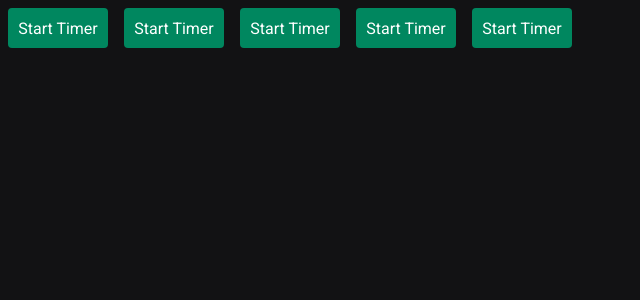
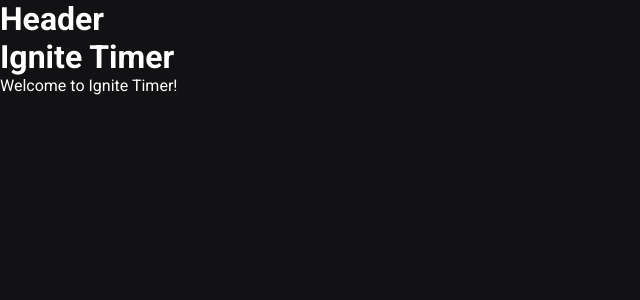
Before and after one commit to Orlandovpjunior/aprofundando_hooks, a React (Vite) app in the folder ignite-timer/: page / in a window 1280 px wide. Shown: the top 300 px of the page, without its empty margins (0-640 px from the left). Built offline with nearby package versions, Linux system fonts and the light colour scheme.

Commit message:
feat: Implementar o router e default layout

```diff
--- a/ignite-timer/package.json
+++ b/ignite-timer/package.json
@@ -12,6 +12,7 @@
   "dependencies": {
     "react": "^19.0.0",
     "react-dom": "^19.0.0",
+    "react-router-dom": "^7.5.1",
     "styled-components": "^6.1.17"
   },
   "devDependencies": {
--- a/ignite-timer/src/App.tsx
+++ b/ignite-timer/src/App.tsx
@@ -1,19 +1,17 @@
-import { Button } from "./components/Button";
-
 import { ThemeProvider } from "styled-components";
 import { defaultTheme } from "./styles/themes/default";
 import { GlobalStyle } from "./styles/global";
+import { Router } from "./Router";
+import { BrowserRouter } from "react-router-dom";
 
 export function App() {
 
   return (
     <>
       <ThemeProvider theme={defaultTheme}>
-        <Button variant="primary"/>
-        <Button variant="secondary"/>
-        <Button variant="success"/>
-        <Button variant="danger"/>
-        <Button />
+        <BrowserRouter>
+          <Router/>
+        </BrowserRouter>
         <GlobalStyle />
       </ThemeProvider>
     </>
--- /dev/null
+++ b/ignite-timer/src/Router.tsx
@@ -0,0 +1,15 @@
+import { Route, Routes } from "react-router-dom"
+import { Home } from "./pages/Home"
+import { History } from "./pages/History"
+import DefaultLayout from "./layouts/DefaultLayout"
+
+export function Router(){
+    return(
+        <Routes>
+            <Route path="/" element={<DefaultLayout/>}>
+                <Route path="/" element={<Home/>} />
+                <Route path="/history" element={<History/>} />
+            </Route>
+        </Routes>
+    )
+}
--- a/ignite-timer/src/components/Button.styles.ts
+++ /dev/null
@@ -1,27 +0,0 @@
-import styled, {css} from "styled-components";
-
-export type ButtonVariant = 'primary' | 'secondary' | 'danger' | 'success';
-
-interface ButtonContainerProps {
-    variant: ButtonVariant;
-}
-
-const buttonVariants = {
-    primary: 'purple',
-    secondary: 'orange',
-    success: 'green',
-    danger: 'red',
-};
-
-export const ButtonContainer = styled.button<ButtonContainerProps>`
-    width: 100px;
-    height: 40px;
-    border-radius: 4px;
-    border: 0;
-    margin: 8px;
-
-    background-color: ${props => props.theme['green-500']};
-    color:${props => props.theme.white};
-
-    // ${props => css`background-color: ${buttonVariants[props.variant]};`}
-`
--- a/ignite-timer/src/components/Button.tsx
+++ /dev/null
@@ -1,12 +0,0 @@
-import { ButtonContainer, ButtonVariant } from './Button.styles';
-interface ButtonProps {
-    variant?:ButtonVariant;
-}
-
-export function Button({variant = 'primary'}: ButtonProps) {
-    return (
-        <ButtonContainer variant={variant}>
-            Start Timer
-        </ButtonContainer>
-    )
-}
--- /dev/null
+++ b/ignite-timer/src/components/Header.tsx
@@ -0,0 +1,7 @@
+export function Header() {
+  return (
+    <header>
+      <h1>Header</h1>
+    </header>
+  );
+}
--- /dev/null
+++ b/ignite-timer/src/layouts/DefaultLayout.tsx
@@ -0,0 +1,11 @@
+import { Outlet } from "react-router-dom";
+import { Header } from "../components/Header";
+
+export default function DefaultLayout() {
+    return (
+        <div>
+            <Header />
+            <Outlet />
+        </div>
+    );
+}
--- /dev/null
+++ b/ignite-timer/src/pages/History.tsx
@@ -0,0 +1,10 @@
+
+
+export function History() {
+    return (
+        <div>
+            <h1>History</h1>
+            <p>Welcome to Ignite Timer History!</p>
+        </div>
+    );
+}
--- /dev/null
+++ b/ignite-timer/src/pages/Home.tsx
@@ -0,0 +1,10 @@
+
+
+export function Home() {
+    return (
+        <div>
+            <h1>Ignite Timer</h1>
+            <p>Welcome to Ignite Timer!</p>
+        </div>
+    );
+}
```
Also changed, not shown: 1 other file (tests, documents, lock files or other folders).
